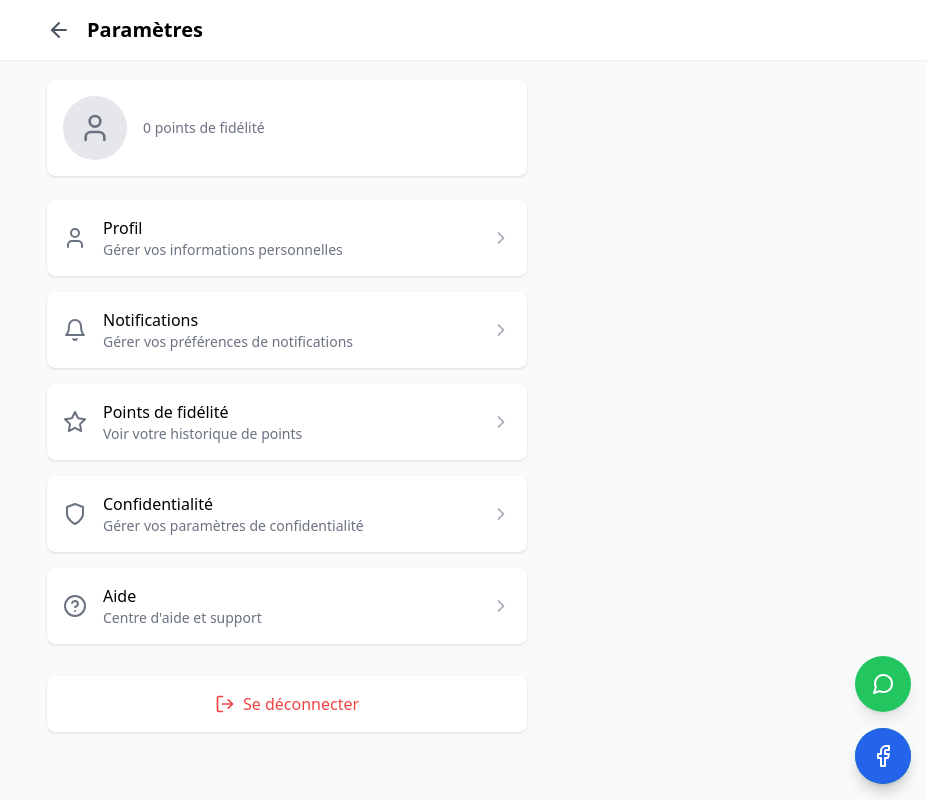
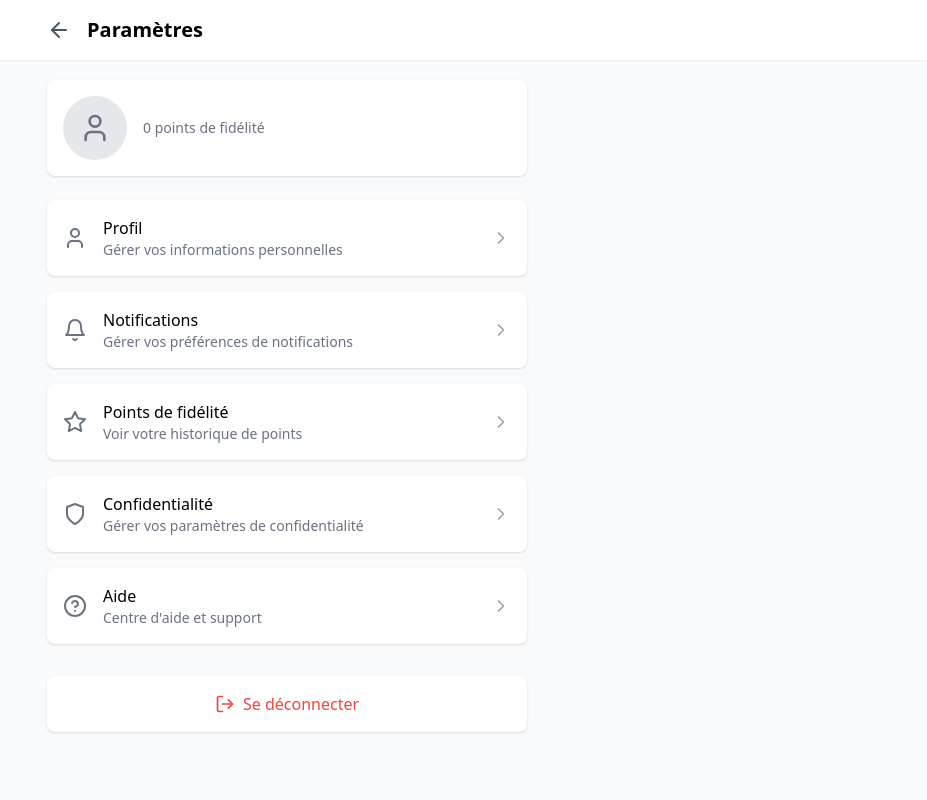
Before and after one commit to Immortale99/ag-beauty, a Next.js app: page /settings in a window 1280 px wide. Shown: the whole page, without its empty margins (353-1280 px from the left). Built offline with nearby package versions, Linux system fonts and the light colour scheme.

Commit message:
Add settings page and update related components

```diff
--- a/components/HomeContent.js
+++ b/components/HomeContent.js
@@ -56,7 +56,8 @@ export default function HomeContent() {
     <div className="space-y-6">
       <div className="relative h-64 rounded-xl overflow-hidden">
         <Image
-          src="https://picsum.photos/1200/400"
+          /*src="https://picsum.photos/1200/400"*/
+          src="https://res.cloudinary.com/dfjrs0yvm/image/upload/w_1000,ar_16:9,c_fill,g_auto,e_sharpen/v1736263459/1092653464036485024_bvmjn7.png"
           alt="AG - BEAUTY Banner"
           className="w-full h-full object-cover"
           width={1200}
--- a/components/Profile.js
+++ b/components/Profile.js
@@ -2,6 +2,7 @@ import { useState, useEffect } from 'react';
 import { useAuth } from '../hooks/useAuth';
 import { Star, Heart } from 'lucide-react';
 import LoyaltySystem from './loyalty/LoyaltySystem';
+
 
 export default function Profile() {
   const { user, isLoading: authLoading } = useAuth();
@@ -75,14 +76,13 @@ export default function Profile() {
           <div className="flex justify-between items-start">
             <div>
               <h3 className="font-bold text-lg mb-2">Carte de fidélité</h3>
-              <p className="text-sm opacity-120">{user.name}</p>
               <p className="text-sm opacity-120">{user.email}</p>
             </div>
             <Star size={24} />
           </div>
           <div className="mt-6">
             <p className="text-2xl font-bold">{points} points</p>
-            <p className="text-sm opacity-90">Prochain cadeau à 200 points</p>
+            <p className="text-sm opacity-90">{user.name}</p>
           </div>
         </div>
 
--- a/components/contact/SocialButtons.js
+++ /dev/null
@@ -1,36 +0,0 @@
-import { MessageCircle, Facebook } from 'lucide-react';
-
-export default function SocialButtons() {
-  const phoneNumber = "33626028745";
-  const message = "Bonjour, je souhaite prendre rendez-vous.";
-  const facebookUrl = "https://www.facebook.com/agbeauty42"; // Remplacez par votre URL Facebook
-
-  const handleWhatsApp = () => {
-    const url = `https://wa.me/${phoneNumber}?text=${encodeURIComponent(message)}`;
-    window.open(url, '_blank');
-  };
-
-  const handleFacebook = () => {
-    window.open(facebookUrl, '_blank');
-  };
-
-  return (
-    <div className="fixed bottom-4 right-4 z-50 flex flex-col gap-4">
-      <button
-        onClick={handleWhatsApp}
-        className="bg-green-500 text-white p-4 rounded-full shadow-lg hover:bg-green-600"
-        aria-label="Nous contacter sur WhatsApp"
-      >
-        <MessageCircle size={24} />
-      </button>
-
-      <button
-        onClick={handleFacebook}
-        className="bg-blue-600 text-white p-4 rounded-full shadow-lg hover:bg-blue-700"
-        aria-label="Nous suivre sur Facebook"
-      >
-        <Facebook size={24} />
-      </button>
-    </div>
-  );
-}
--- a/components/contact/WhatsAppButton.js
+++ /dev/null
@@ -1,22 +0,0 @@
-import { MessageCircle } from 'lucide-react';
-
-export default function WhatsAppButton() {
-  // Remplacez ce numéro par le numéro WhatsApp de votre femme
-  const phoneNumber = "33626028745";
-  const message = "Bonjour, je souhaite prendre rendez-vous.";
-
-  const handleClick = () => {
-    const url = `https://wa.me/${phoneNumber}?text=${encodeURIComponent(message)}`;
-    window.open(url, '_blank');
-  };
-
-  return (
-    <button
-      onClick={handleClick}
-      className="fixed bottom-4 right-4 z-50 bg-green-500 text-white p-4 rounded-full shadow-lg hover:bg-green-600 flex items-center gap-2"
-      aria-label="Nous contacter sur WhatsApp"
-    >
-      <MessageCircle size={24} />
-    </button>
-  );
-}
--- a/pages/_app.js
+++ b/pages/_app.js
@@ -3,8 +3,6 @@ import { useEffect } from 'react'
 import { useRouter } from 'next/router';
 import '../styles/globals.css'
 import Head from 'next/head'
-import WhatsAppButton from '../components/contact/WhatsAppButton';
-import SocialButtons from '../components/contact/SocialButtons';
 import { ToastProvider } from '../contexts/ToastContext';
 
 
@@ -27,8 +25,6 @@ export default function MyApp({ Component, pageProps }) {
           <Component {...pageProps} user={user} />
           {!router.pathname.startsWith('/admin') && (
             <>
-              <WhatsAppButton />
-              <SocialButtons />
             </>
           )}
         </>
--- a/pages/index.js
+++ b/pages/index.js
@@ -73,6 +73,9 @@ export default function AGBeauty() {
                 </a>
                 <a href="tel:+33626028745" className="text-gray-500 hover:text-pink-500">
                   <Phone size={20} />
+                </a>
+                <a href="/settings" className="text-gray-500 hover:text-pink-500">
+                  <Settings size={24} className="text-gray-600"/>
                 </a>
                 {user ? (
                   <button
```
